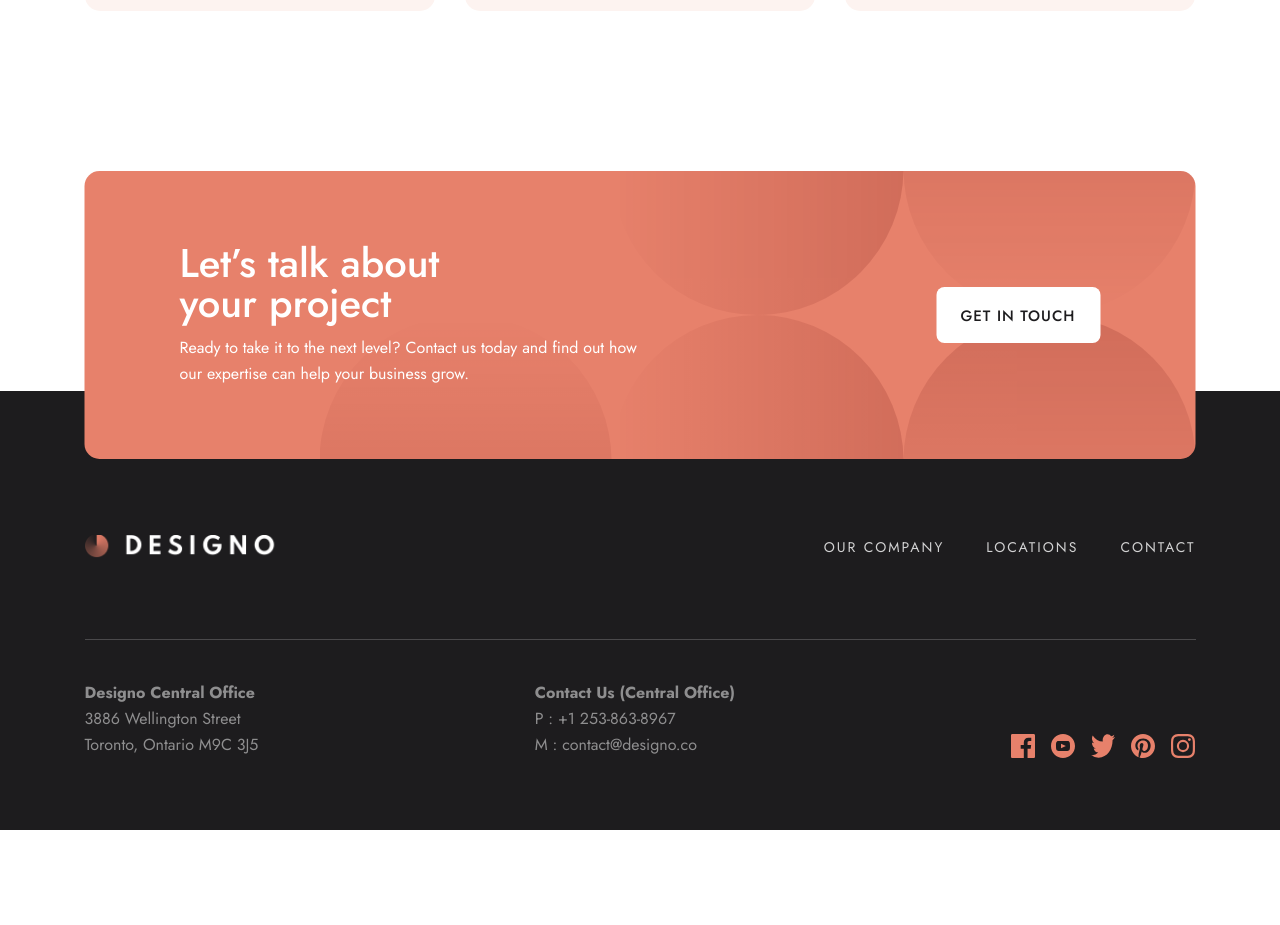
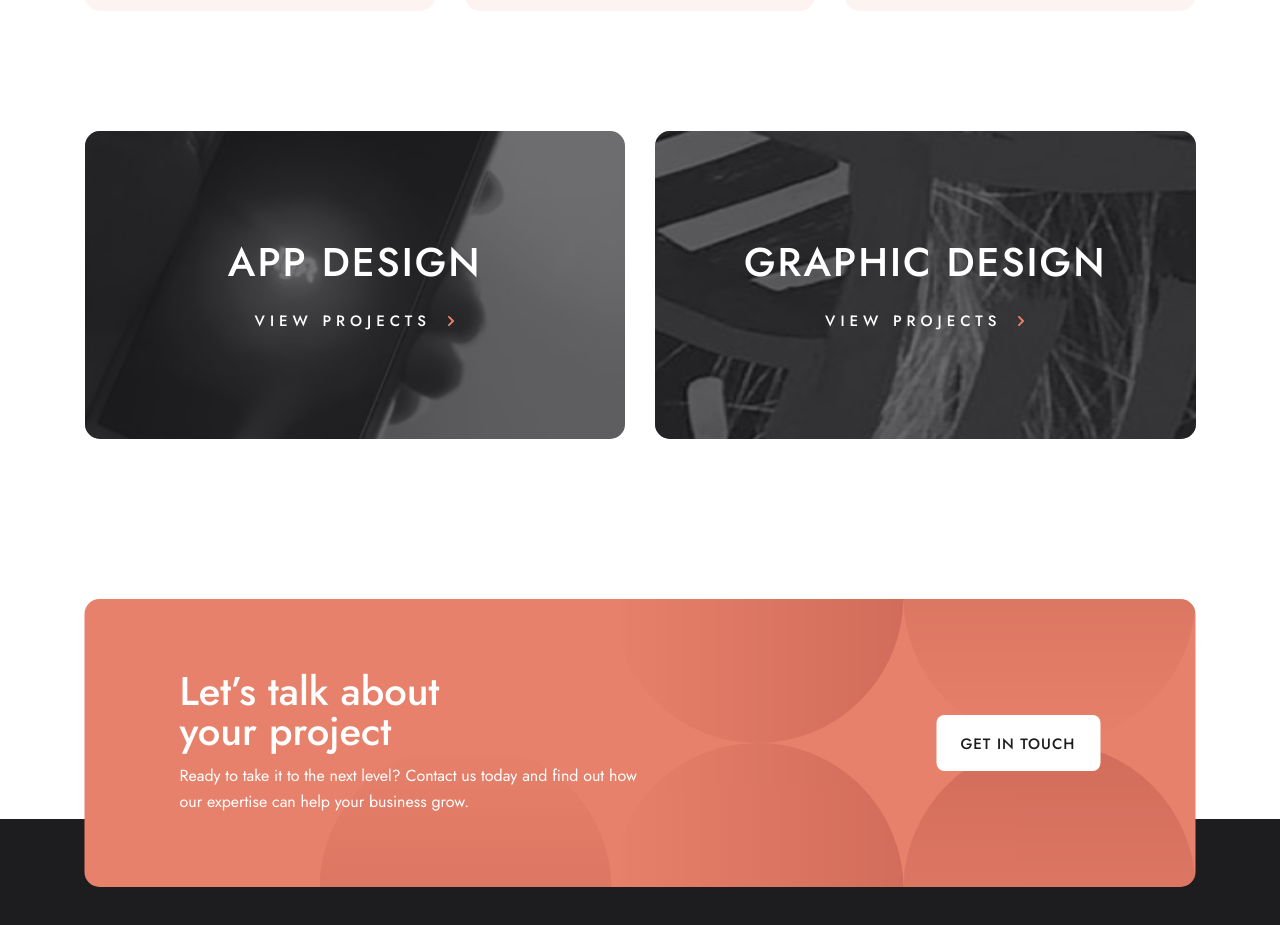
Before and after one commit to ZiadRefaey/Deisgno-FEM, a Next.js app: page /web-design in a window 1280 px wide. Shown: the part 1501-2426 px from the top of the page. Before the commit the page ends 2331 px from the top, so only its background shows below. Built offline with nearby package versions, Linux system fonts and the light colour scheme.

Commit message:
style:Design Pages List and finalizing Web Design Page

```diff
--- /dev/null
+++ b/app/_components/DesignPagesList.jsx
@@ -0,0 +1,33 @@
+import React from "react";
+import ViewProjectCard from "./Home/ViewProjectCard";
+
+import GraphicDesignImgMobile from "@/public/home/mobile/image-graphic-design.jpg";
+import GraphicDesignImgTablet from "@/public/home/tablet/image-graphic-design.jpg";
+import GraphicDesignImgDesktop from "@/public/home/mobile/image-graphic-design.jpg";
+
+import AppDesignImgMobile from "@/public/home/mobile/image-app-design.jpg";
+import AppDesignImgTablet from "@/public/home/tablet/image-app-design.jpg";
+import AppDesignImgDesktop from "@/public/home/mobile/image-app-design.jpg";
+import SectionWrapper from "./SectionWrapper";
+
+export default function DesignPagesList({ designPages }) {
+  return (
+    <SectionWrapper>
+      <div className="grid grid-cols-[327px] md:grid-cols-1 items-center justify-center xl:grid-cols-2 gap-6 xl:gap-[30px] ">
+        {designPages.map((designPage, index) => (
+          <ViewProjectCard
+            key={index}
+            desktopImage={designPage.desktopImage}
+            tabletImage={designPage.tabletImage}
+            mobileImage={designPage.mobileImage}
+            title={designPage.title}
+            href={designPage.href}
+            className={
+              "w-[327px] h-[250px] md:w-full md:h-[200px] xl:h-[308px] relative self-center"
+            }
+          />
+        ))}
+      </div>
+    </SectionWrapper>
+  );
+}
--- a/app/_components/ProjectsList.jsx
+++ b/app/_components/ProjectsList.jsx
@@ -5,7 +5,7 @@ import ProjectCard from "./ProjectCard";
 export default function ProjectsList({ projects }) {
   return (
     <SectionWrapper>
-      <div className="grid grid-cols-1 max-w-[327px] self-center md:max-w-full xl:grid-cols-3 gap-y-10 md:gap-y-8 xl:gap-x-[30px] ">
+      <div className="grid grid-cols-1 m-auto max-w-[327px] self-center md:max-w-full xl:grid-cols-3 gap-y-10 md:gap-y-8 xl:gap-x-[30px] ">
         {projects.map((project, index) => (
           <ProjectCard
             title={project.title}
--- a/app/web-design/page.jsx
+++ b/app/web-design/page.jsx
@@ -7,7 +7,17 @@ import ImagePhoton from "@/public/web-design/desktop/image-photon.jpg";
 import ImageBuilder from "@/public/web-design/desktop/image-builder.jpg";
 import ImageBlogr from "@/public/web-design/desktop/image-blogr.jpg";
 import ImageCamp from "@/public/web-design/desktop/image-camp.jpg";
+
+import GraphicDesignImgMobile from "@/public/home/mobile/image-graphic-design.jpg";
+import GraphicDesignImgTablet from "@/public/home/tablet/image-graphic-design.jpg";
+import GraphicDesignImgDesktop from "@/public/home/mobile/image-graphic-design.jpg";
+
+import AppDesignImgMobile from "@/public/home/mobile/image-app-design.jpg";
+import AppDesignImgTablet from "@/public/home/tablet/image-app-design.jpg";
+import AppDesignImgDesktop from "@/public/home/mobile/image-app-design.jpg";
+
 import ProjectsList from "../_components/ProjectsList";
+import DesignPagesList from "../_components/DesignPagesList";
 
 const WebDesignProjects = [
   {
@@ -44,6 +54,22 @@ const WebDesignProjects = [
     image: ImageCamp,
   },
 ];
+const designPages = [
+  {
+    desktopImage: AppDesignImgDesktop,
+    tabletImage: AppDesignImgTablet,
+    mobileImage: AppDesignImgMobile,
+    title: "App Design",
+    href: "/app-design",
+  },
+  {
+    desktopImage: GraphicDesignImgDesktop,
+    tabletImage: GraphicDesignImgTablet,
+    mobileImage: GraphicDesignImgMobile,
+    title: "Graphic Design",
+    href: "/graphic-design",
+  },
+];
 export default function WebDesign() {
   return (
     <>
@@ -54,6 +80,7 @@ export default function WebDesign() {
         }
       />
       <ProjectsList projects={WebDesignProjects} />
+      <DesignPagesList designPages={designPages} />
     </>
   );
 }
```
